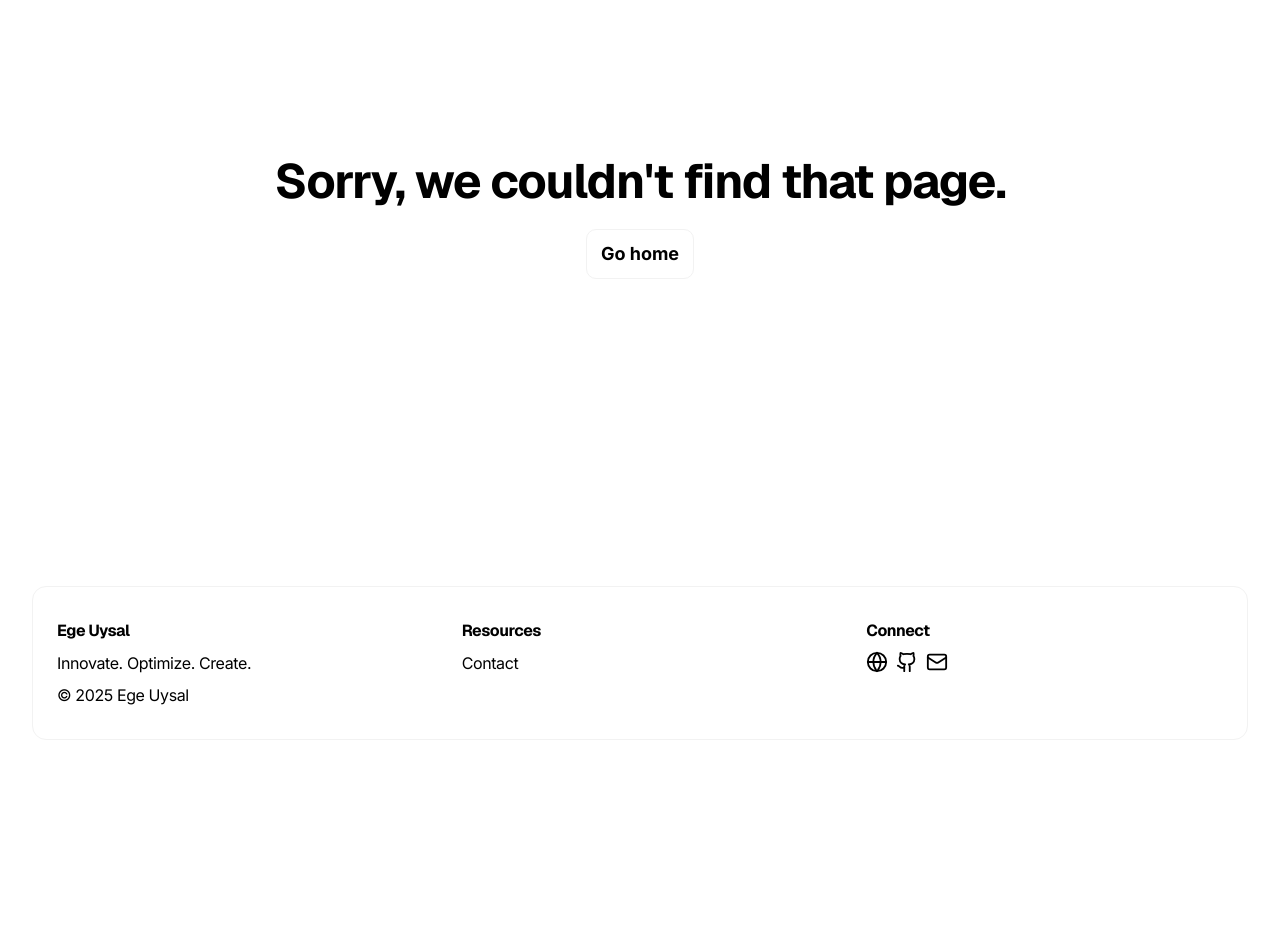
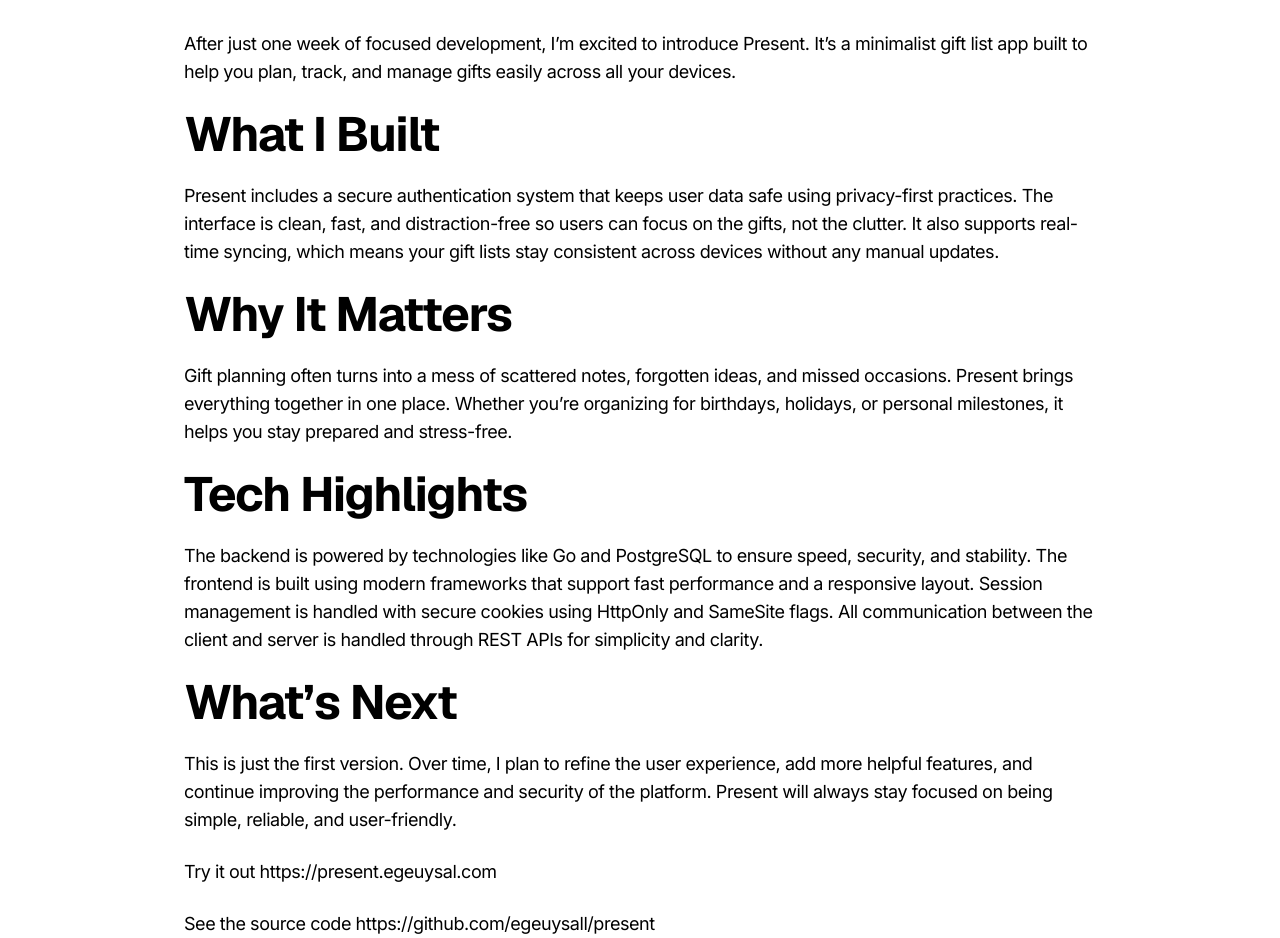
Before and after one commit to egeuysall/portfolio, a Next.js app: page /blog/present-release in a window 1280 px wide. Before the commit this address had no page. Shown: the part 94-1032 px from the top of the page. Before the commit the page ends 914 px from the top, so only its background shows below. Built offline with nearby package versions, Linux system fonts and the light colour scheme.

Commit message:
Add present release

```diff
--- /dev/null
+++ b/app/blog/present-release/page.mdx
@@ -0,0 +1,29 @@
+<main className="flex flex-col w-full items-center gap-6">
+    # Present: Plan. Track. Gift.
+
+    After just one week of focused development, I’m excited to introduce Present. It’s a minimalist gift list app built to help you plan, track, and manage gifts easily across all your devices.
+
+    ## What I Built
+
+    Present includes a secure authentication system that keeps user data safe using privacy-first practices. The interface is clean, fast, and distraction-free so users can focus on the gifts, not the clutter. It also supports real-time syncing, which means your gift lists stay consistent across devices without any manual updates.
+
+    ## Why It Matters
+
+    Gift planning often turns into a mess of scattered notes, forgotten ideas, and missed occasions. Present brings everything together in one place. Whether you’re organizing for birthdays, holidays, or personal milestones, it helps you stay prepared and stress-free.
+
+    ## Tech Highlights
+
+    The backend is powered by technologies like Go and PostgreSQL to ensure speed, security, and stability. The frontend is built using modern frameworks that support fast performance and a responsive layout. Session management is handled with secure cookies using HttpOnly and SameSite flags. All communication between the client and server is handled through REST APIs for simplicity and clarity.
+
+    ## What’s Next
+
+    This is just the first version. Over time, I plan to refine the user experience, add more helpful features, and continue improving the performance and security of the platform. Present will always stay focused on being simple, reliable, and user-friendly.
+
+    Try it out
+    https://present.egeuysal.com
+
+    See the source code
+    https://github.com/egeuysall/present
+
+    This project reflects my love for building tools that are both functional and thoughtfully designed. Present is built to be simple, secure, and useful, just the way gift planning should be.
+</main>
--- a/app/blogs.ts
+++ b/app/blogs.ts
@@ -1,5 +1,5 @@
 import React from "react";
-import { PenLine, Rocket, Link, CalendarSearch, Code } from "lucide-react";
+import { PenLine, Rocket, Link, CalendarSearch, Code, Gift } from "lucide-react";
 
 interface blogsProps {
   id: string;
@@ -73,6 +73,16 @@ const blogs: blogsProps[] = [
     slug: "rest",
     publishedAt: "30 May, 2025",
   },
+  {
+    id: "present-release",
+    icon: React.createElement(Gift, { size: 24 }),
+    title: "Present v1.0 Release",
+    desc: "Present is a clean, privacy-first gift planning app that helps you organize ideas, track budgets, and manage gifts easily across all your devices, all year round.",
+    link: "/blog/present-release",
+    linkTitle: "Read Launch Post",
+    slug: "present",
+    publishedAt: "18 June, 2025",
+  },
 ];
 
 export default blogs;
```
